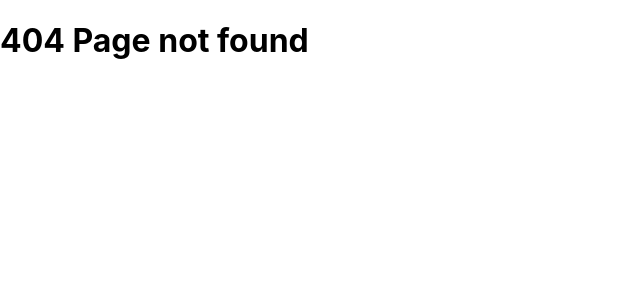
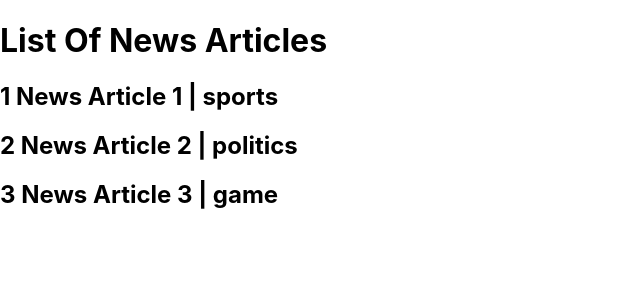
Before and after one commit to SalehMajeed/Course--Next.js-Tutorial-for-Beginners, a Next.js app: page /news in a window 1280 px wide. Before the commit this address had no page. Shown: the top 300 px of the page, without its empty margins (0-640 px from the left). Built offline with nearby package versions, Linux system fonts and the light colour scheme; data requests are answered from the project's data file.

Commit message:
server side rendering

```diff
--- /dev/null
+++ b/db.json
@@ -0,0 +1,22 @@
+{
+  "news": [
+    {
+      "id": 1,
+      "title": "News Article 1",
+      "description": "Description 1",
+      "category": "sports"
+    },
+    {
+      "id": 2,
+      "title": "News Article 2",
+      "description": "Description 2",
+      "category": "politics"
+    },
+    {
+      "id": 3,
+      "title": "News Article 3",
+      "description": "Description 3",
+      "category": "game"
+    }
+  ]
+}
--- a/package.json
+++ b/package.json
@@ -9,6 +9,7 @@
     "lint": "next lint"
   },
   "dependencies": {
+    "json-server": "^0.17.0",
     "next": "12.3.0",
     "react": "18.2.0",
     "react-dom": "18.2.0"
--- /dev/null
+++ b/pages/news/index.js
@@ -0,0 +1,28 @@
+function GetNews({ articles }) {
+  return (
+    <>
+      <h1>List Of News Articles</h1>
+      {articles.map((eachArticle) => {
+        return (
+          <div key={eachArticle.id}>
+            <h2>
+              {eachArticle.id} {eachArticle.title} | {eachArticle.category}
+            </h2>
+          </div>
+        );
+      })}
+    </>
+  );
+}
+
+export default GetNews;
+
+export async function getServerSideProps() {
+  const res = await fetch("http://localhost:3004/news");
+  const data = await res.json();
+  return {
+    props: {
+      articles: data,
+    },
+  };
+}
```
Also changed, not shown: 1 other file (tests, documents, lock files or other folders).
